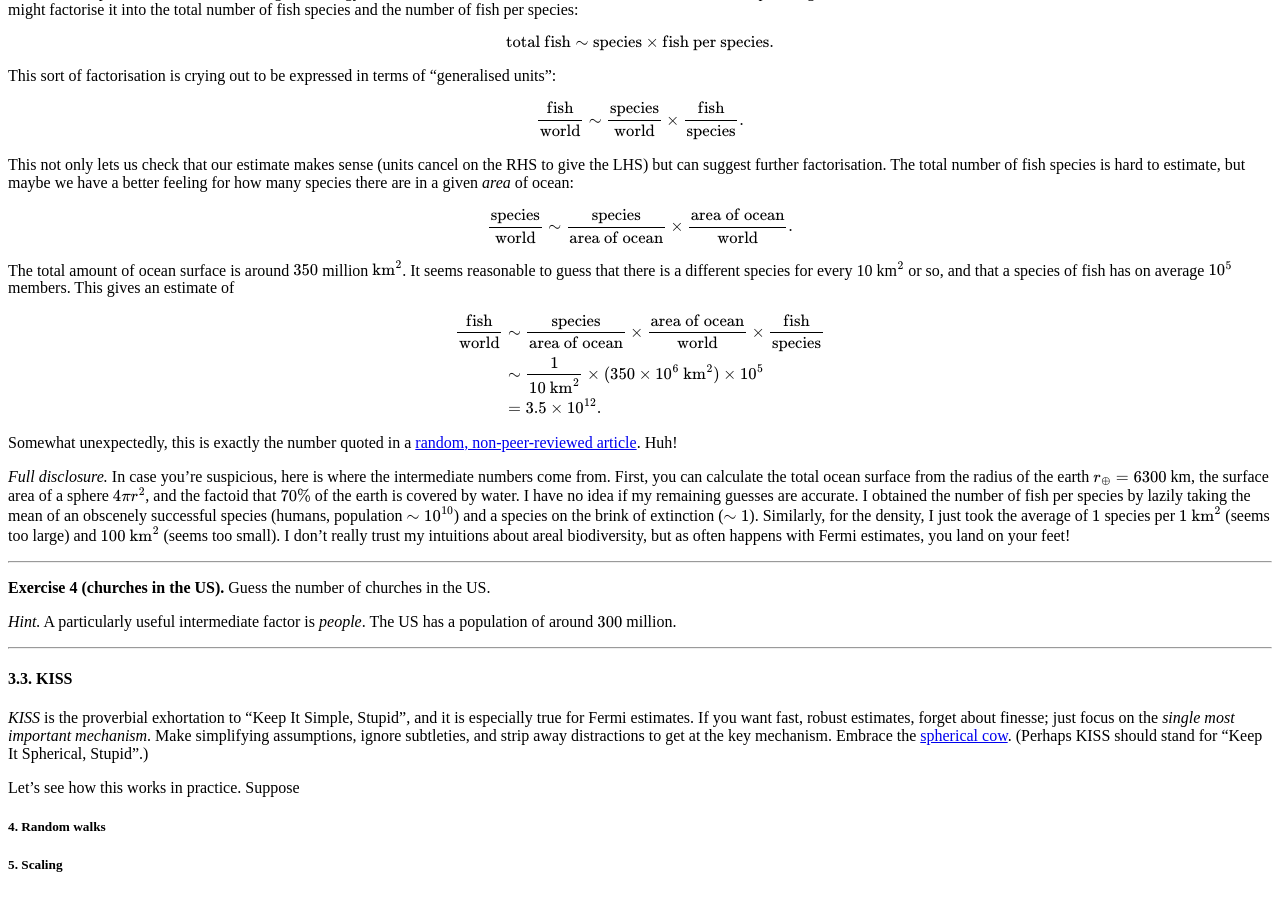
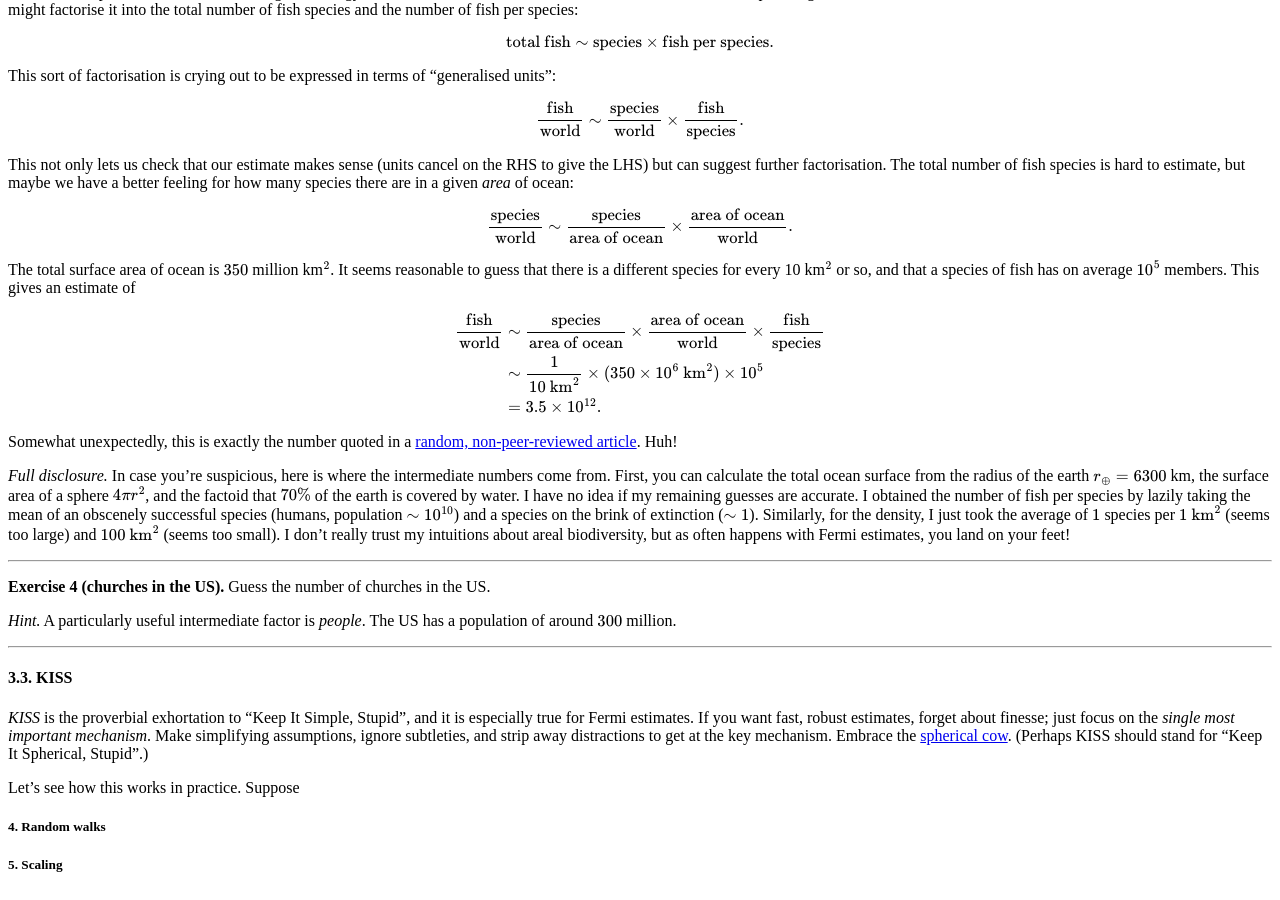
Before and after one commit to hapax/hapax.github.io, a Jekyll site: the page built from assets/simple-physics.md, in a window 1280 px wide and 900 px high, scrolled down 5300 px. Built offline with Jekyll 4.4.1, drawn with Linux system fonts in a browser that asks for light colours; our own code applies the rules of GitHub Pages for plain Markdown files; formulas are drawn with MathJax 3; a script that is not in the unit is left out.

Commit message:
Update simple-physics.md

```diff
--- a/assets/simple-physics.md
+++ b/assets/simple-physics.md
@@ -544,7 +544,7 @@ $$
 \frac{\text{species}}{\text{area of ocean}}\times \frac{\text{area of ocean}}{\text{world}}.
 $$
 
-The total amount of ocean surface is around $350$ million $\text{km}^2$.
+The total surface area of ocean is $350$ million km$^2$.
 It seems reasonable to guess that there is a different species for
 every 10 km$^2$ or so, and that a species of fish has on average
 $10^5$ members.
```
